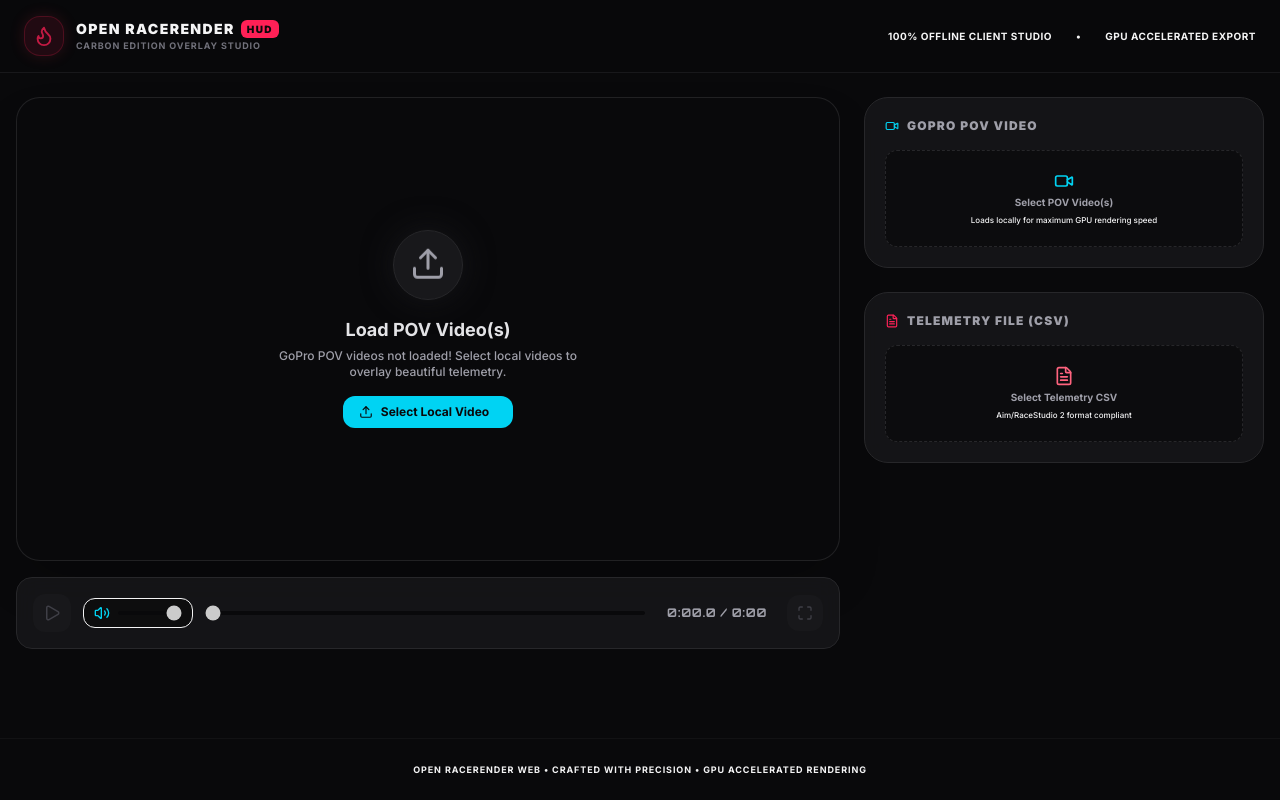
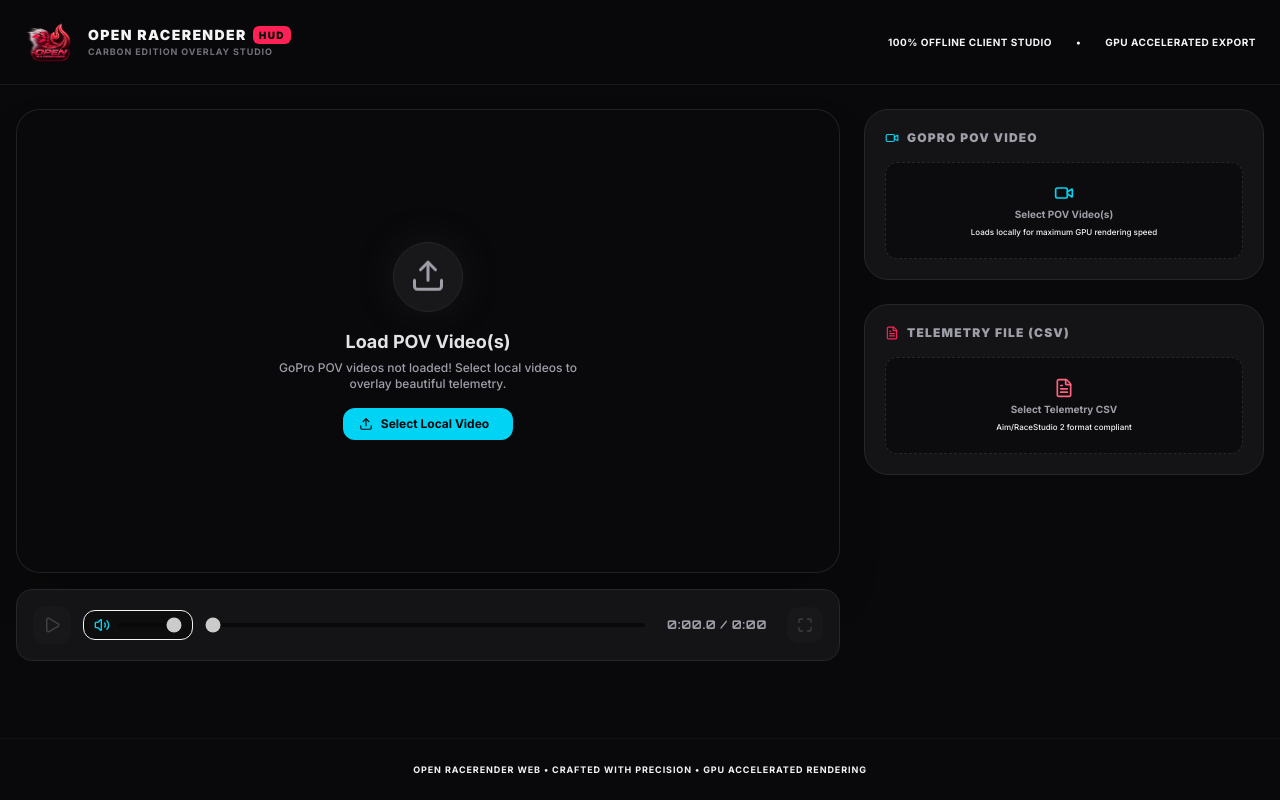
Before and after one commit to agusmoles/race-render-web, a Next.js app: page / in a window 1280 px wide. Built offline with nearby package versions, Linux system fonts and the light colour scheme.

Commit message:
feat: adds logo to navbar

```diff
--- a/src/app/page.tsx
+++ b/src/app/page.tsx
@@ -1,5 +1,6 @@
 import Workspace from "@/components/Workspace";
 import { Flame } from "lucide-react";
+import Image from "next/image";
 
 export default function Home() {
   return (
@@ -7,9 +8,12 @@
       <header className="w-full border-b border-zinc-900 bg-zinc-950/80 backdrop-blur-md sticky top-0 z-30 select-none py-4 px-6">
         <div className="max-w-7xl mx-auto flex items-center justify-between">
           <div className="flex items-center space-x-3">
-            <div className="p-2 bg-rose-500/10 border border-rose-500/20 rounded-2xl text-rose-500 shadow-[0_0_15px_rgba(244,63,94,0.15)]">
-              <Flame size={22} className="animate-pulse" />
-            </div>
+            <Image
+              src="/assets/images/logo.png"
+              alt="Logo"
+              width={52}
+              height={52}
+            />
             <div className="flex flex-col">
               <h1 className="text-sm font-black uppercase tracking-widest text-zinc-100 flex items-center space-x-1.5">
                 <span>Open RaceRender</span>
```
